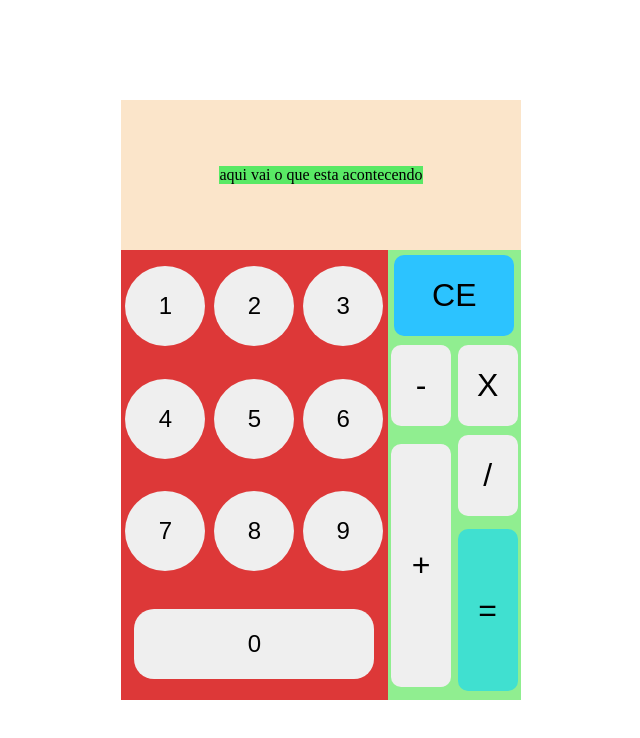
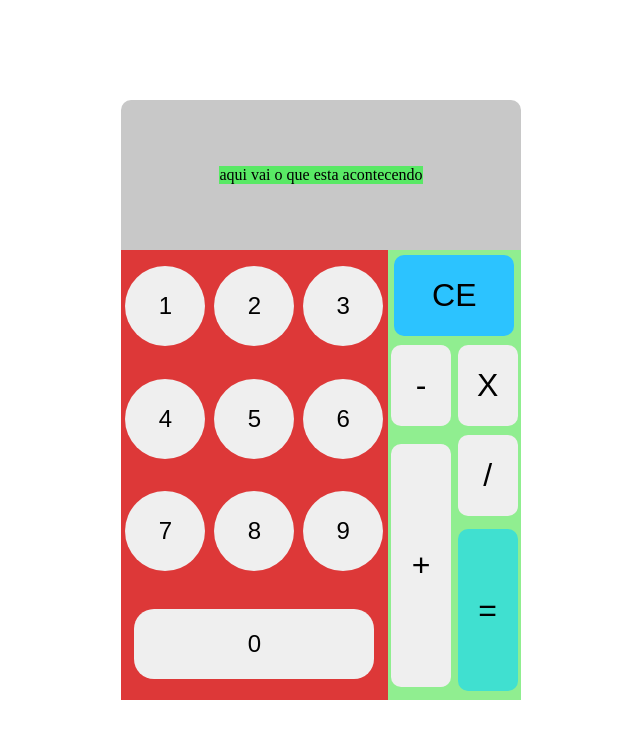
Before and after one commit to ChrisBarlera/JavaScript-Calculator, a plain HTML site: page app/index.html in a window 1280 px wide. Shown: the whole page, without its empty margins (319-959 px from the left). Drawn offline with Linux system fonts and the light colour scheme.

Commit message:
mudanca de cores

```diff
--- a/app/style.css
+++ b/app/style.css
@@ -20,7 +20,8 @@ main {
     transform: translate(-50%, -50%);
     width: 400px;
     height: 600px;
-    background-color: rgb(251, 229, 202);
+    background-color: rgb(200, 200, 200);
+    border-radius: 10px;
 }
 
 #div-visor{
```
